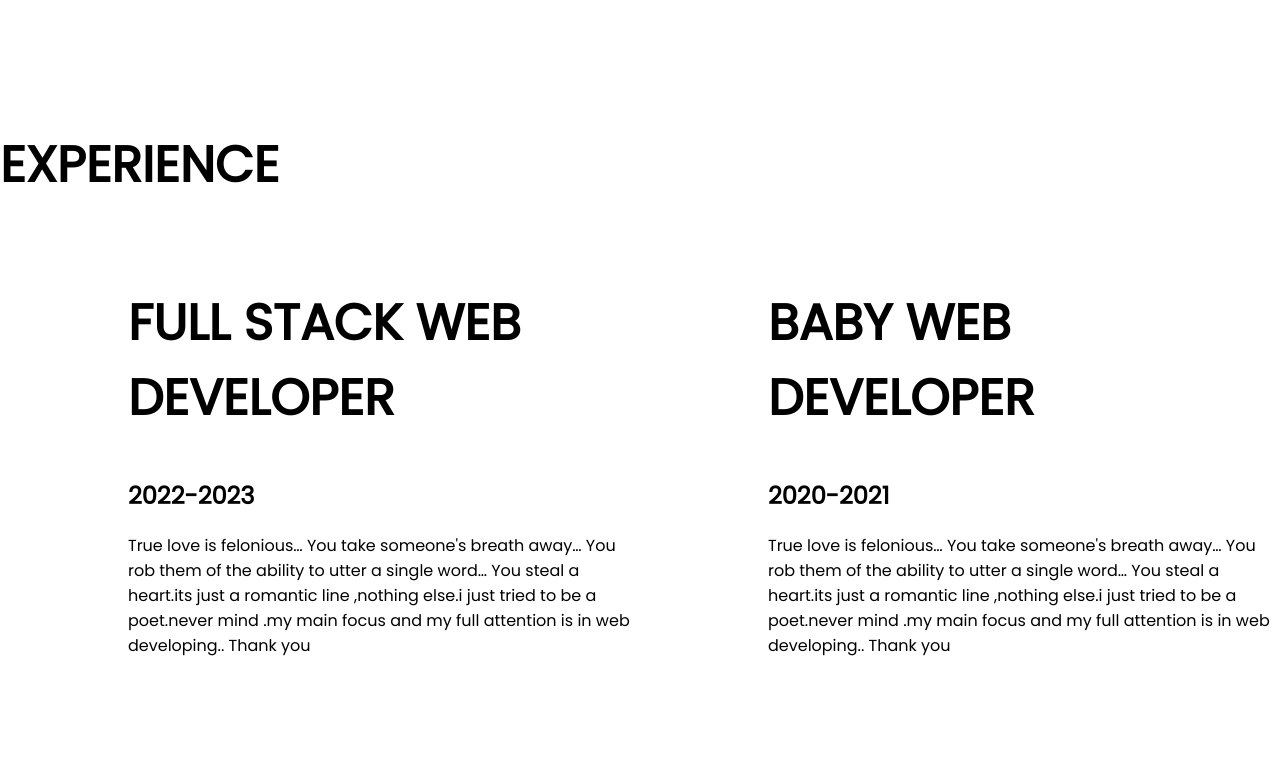
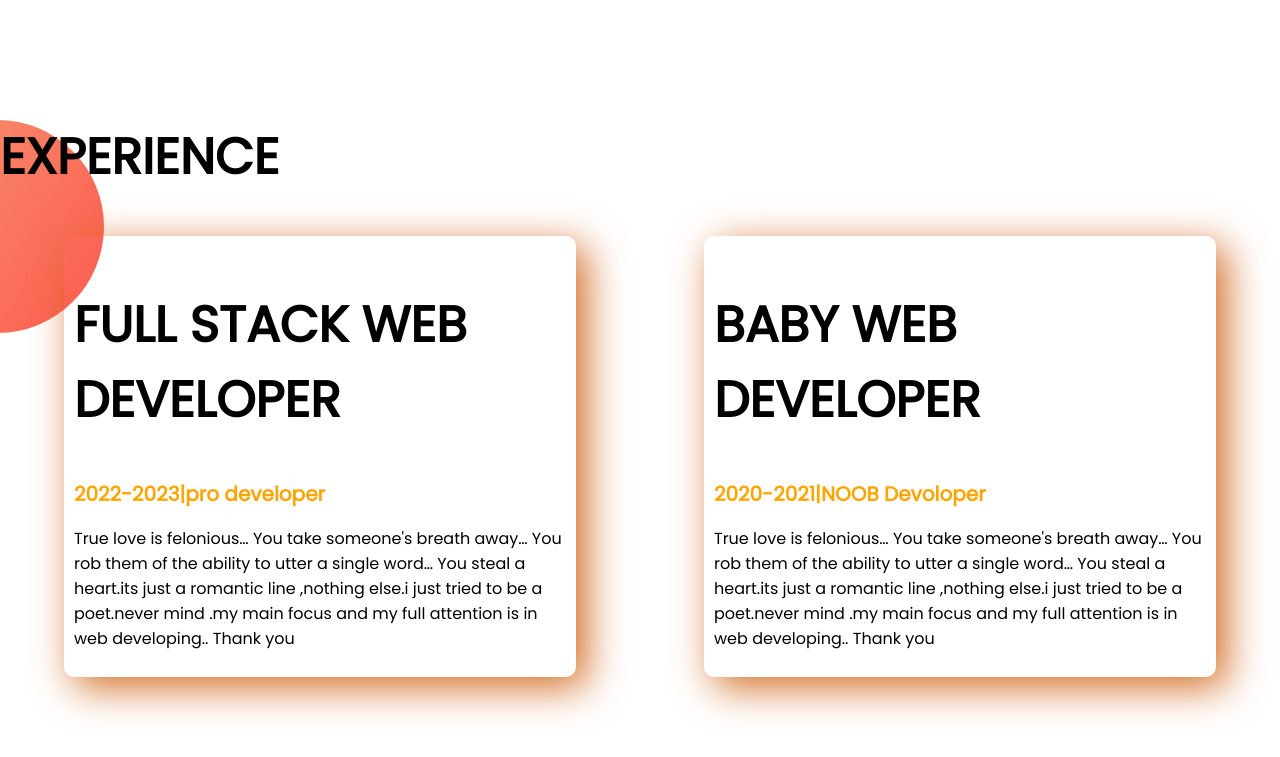
Before and after one commit to asraful7711/developer-portfolio, a plain HTML site: page index.html in a window 1280 px wide. Shown: the part 1069-1826 px from the top of the page. Drawn offline with Linux system fonts and the light colour scheme.

Commit message:
experience modify

```diff
--- a/index.html
+++ b/index.html
@@ -48,9 +48,9 @@
     <section class="experience-area">
         <h1>EXPERIENCE</h1>
         <div class="felxible-container">
-            <div class="half-width">
+            <div class="experience-item">
                 <h1>FULL STACK WEB DEVELOPER</h1>
-                <h2>2022-2023</h2>
+                <h2 class="orange-color">2022-2023|pro developer</h2>
                 <p>True love is felonious… You take someone's breath away… You rob them of the ability to utter a single
                     word… You steal a heart.its just a romantic line ,nothing else.i just tried to be a poet.never mind
                     .my
@@ -59,9 +59,9 @@
                 </p>
 
             </div>
-            <div class="half-width">
+            <div class="experience-item">
                 <h1>BABY WEB DEVELOPER <h1>
-                        <h2>2020-2021</h2>
+                        <h2 class="orange-color">2020-2021|NOOB Devoloper</h2>
                         <p>True love is felonious… You take someone's breath away… You rob them of the ability to utter
                             a
                             single
--- a/style.css
+++ b/style.css
@@ -4,6 +4,9 @@ body{
 }
 h1{
     font-size: 50px;
+}
+h2{
+    font-size: 20px;
 }
 .orange-color{
     color: orange;
@@ -34,3 +37,15 @@ h1{
     background-repeat: no-repeat;
     background-position: right;
 }
+.experience-item{
+    width: 40%;
+    margin-left: 5%;
+    margin-right:5%;
+    padding: 10px;
+    border-radius: 10px;
+    box-shadow: 10px 10px 40px chocolate;
+}
+.experience-area{
+    background-image: url(images/exp-bg.png);
+    background-repeat: no-repeat;
+}
```
